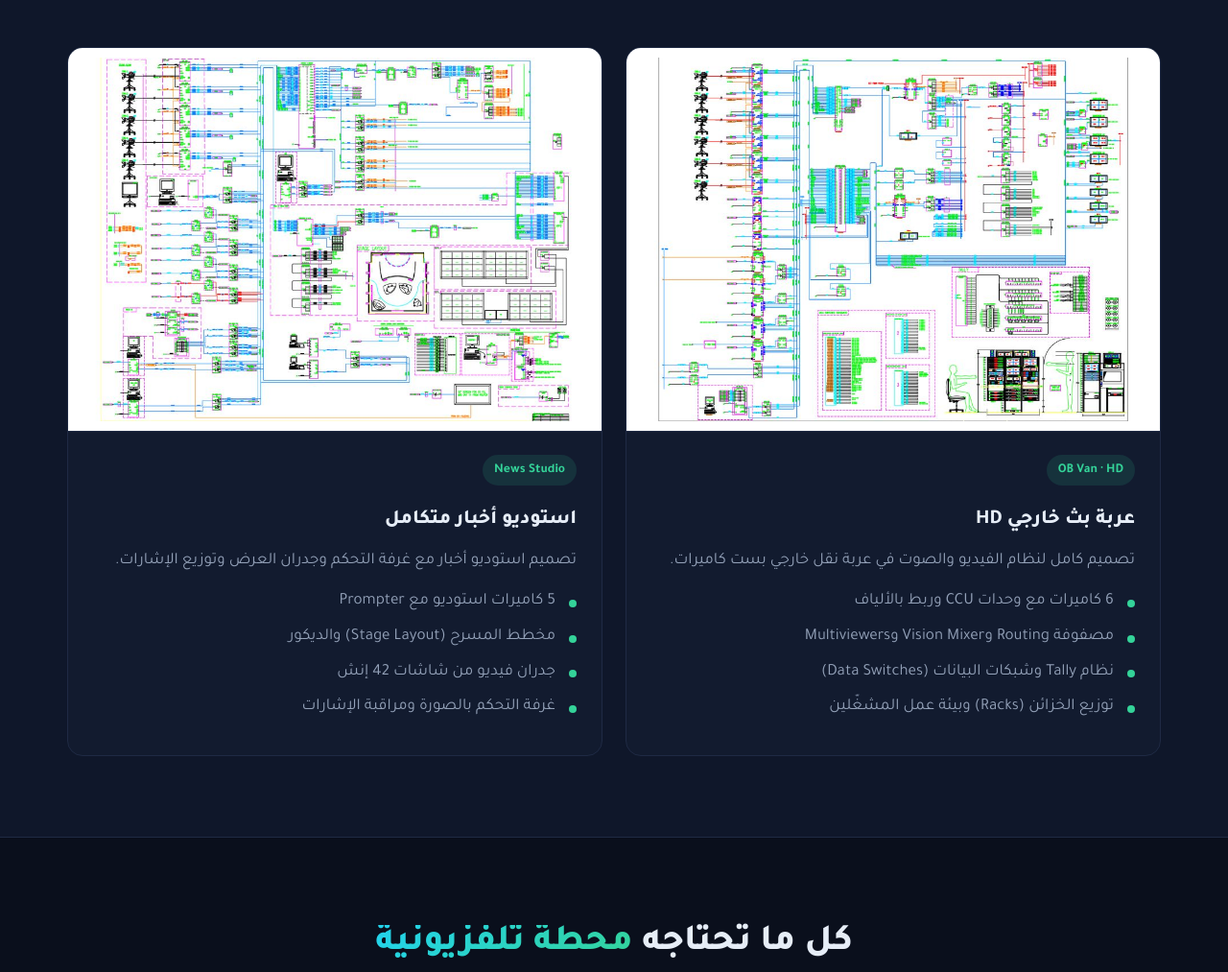
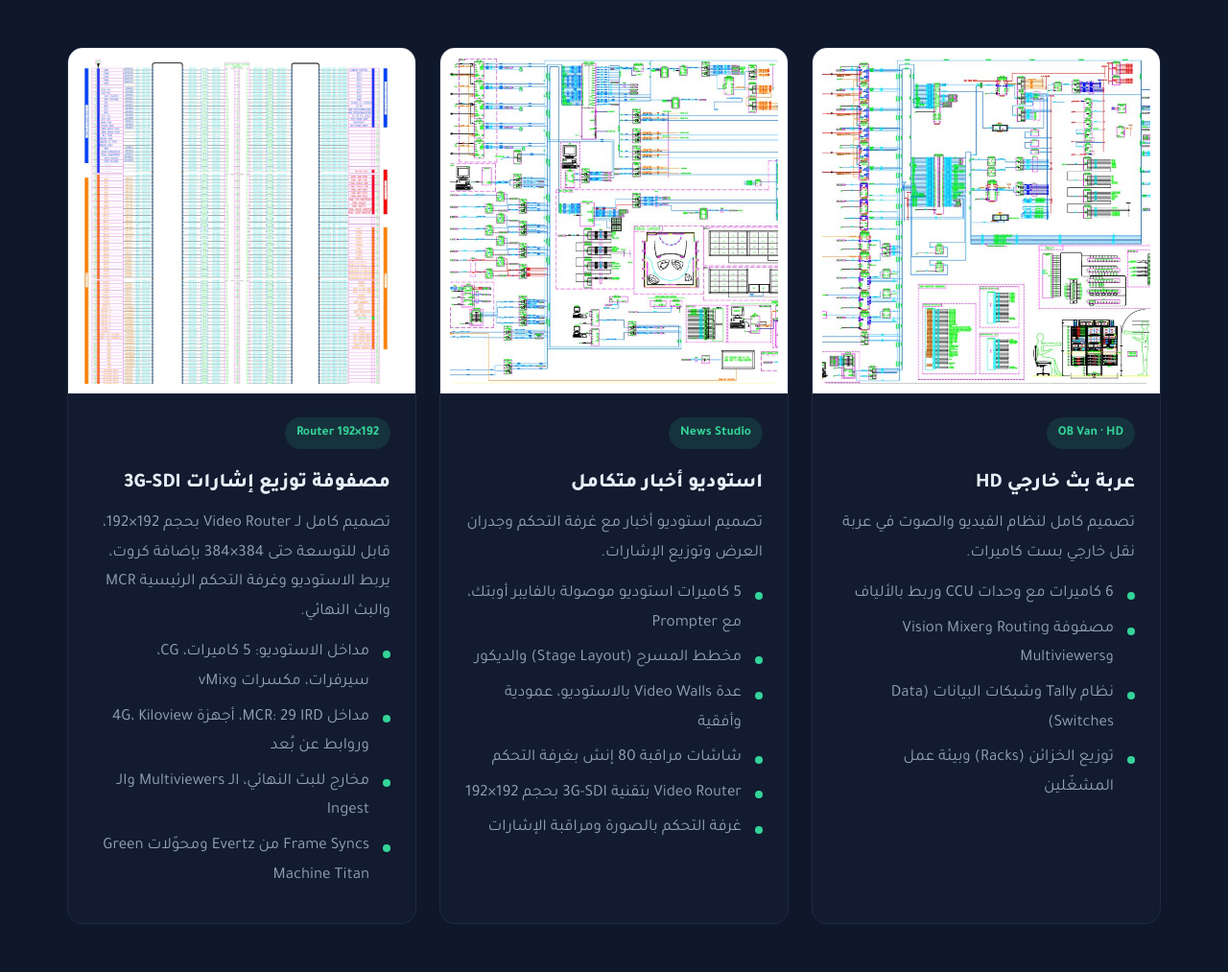
Before and after one commit to zkojok/closed-circuit, a plain HTML site: page broadcast.html in a window 1280 px wide. Shown: the part 2507-3520 px from the top of the page at 96% size. Drawn offline with Linux system fonts and the light colour scheme.

Commit message:
Add video router project to Broadcast portfolio
- Add a third project to "Our Work" on the Broadcast page (Arabic and
  English): a 192x192 3G-SDI video router, expandable to 384x384,
  linking the studio, MCR and final transmission
- Add img/router.jpg and its thumbnail
- Expand the news studio details: fiber-optic cameras, multiple studio
  video walls, an 80-inch control room monitor wall, and the router
- Show portfolio cards in three columns (two below 1100px, one below
  700px) with thumbnails cropped to a uniform 340px height

Co-Authored-By: Claude Opus 5.5 <noreply@anthropic.com>

```diff
--- a/broadcast.html
+++ b/broadcast.html
@@ -67,7 +67,13 @@
 <a class="work-img" href="img/news-studio.jpg" target="_blank" rel="noopener"><img src="img/news-studio-thumb.jpg" alt="مخطط استوديو أخبار متكامل" loading="lazy"></a>
 <div class="work-body"><span class="tag">News Studio</span><h3>استوديو أخبار متكامل</h3>
 <p>تصميم استوديو أخبار مع غرفة التحكم وجدران العرض وتوزيع الإشارات.</p>
-<ul><li>5 كاميرات استوديو مع Prompter</li><li>مخطط المسرح (Stage Layout) والديكور</li><li>جدران فيديو من شاشات 42 إنش</li><li>غرفة التحكم بالصورة ومراقبة الإشارات</li></ul></div>
+<ul><li>5 كاميرات استوديو موصولة بالفايبر أوبتك، مع Prompter</li><li>مخطط المسرح (Stage Layout) والديكور</li><li>عدة Video Walls بالاستوديو، عمودية وأفقية</li><li>شاشات مراقبة 80 إنش بغرفة التحكم</li><li>Video Router بتقنية 3G-SDI بحجم 192×192</li><li>غرفة التحكم بالصورة ومراقبة الإشارات</li></ul></div>
+</article>
+<article class="work">
+<a class="work-img" href="img/router.jpg" target="_blank" rel="noopener"><img src="img/router-thumb.jpg" alt="مخطط Video Router 3G-SDI بحجم 192×192" loading="lazy"></a>
+<div class="work-body"><span class="tag">Router 192×192</span><h3>مصفوفة توزيع إشارات 3G-SDI</h3>
+<p>تصميم كامل لـ Video Router بحجم 192×192، قابل للتوسعة حتى 384×384 بإضافة كروت، يربط الاستوديو وغرفة التحكم الرئيسية MCR والبث النهائي.</p>
+<ul><li>مداخل الاستوديو: 5 كاميرات، CG، سيرفرات، مكسرات وvMix</li><li>مداخل MCR: 29 IRD، أجهزة 4G، Kiloview وروابط عن بُعد</li><li>مخارج للبث النهائي، الـ Multiviewers والـ Ingest</li><li>Frame Syncs من Evertz ومحوّلات Green Machine Titan</li></ul></div>
 </article>
 </div></div></section><section><div class="container">
 <div class="section-head"><h2>كل ما تحتاجه <span class="grad-text">محطة تلفزيونية</span></h2><p>من الفكرة إلى أول بث مباشر: تصميم، توريد، تركيب، تشغيل، وتدريب.</p></div>
--- a/style.css
+++ b/style.css
@@ -281,3 +281,7 @@ html[lang="en"] .lang-switch{font-family:"Tajawal",sans-serif}
 .founder p{color:var(--muted)}
 .founder .hero-actions{margin-top:24px}
 @media (max-width:860px){.founder{grid-template-columns:1fr;text-align:center;padding:28px}.founder img{width:220px;height:220px;margin:0 auto}.founder .hero-actions{justify-content:center}}
+.works{grid-template-columns:repeat(3,1fr)}
+.work-img img{height:340px;object-fit:cover;object-position:top}
+@media (max-width:1100px){.works{grid-template-columns:repeat(2,1fr)}}
+@media (max-width:700px){.works{grid-template-columns:1fr}}
```
Also changed, not shown: en/broadcast.html (+7 -1 lines), img/router-thumb.jpg (added), img/router.jpg (added).
